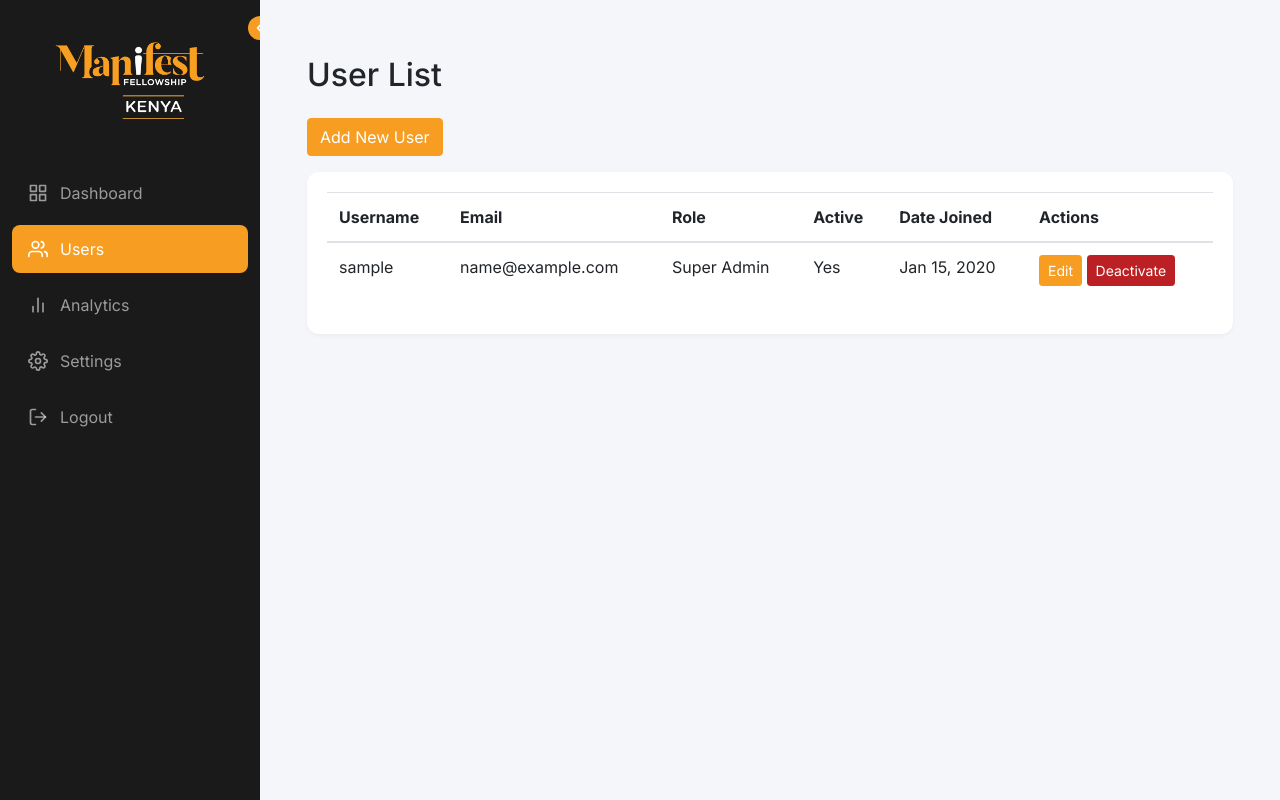
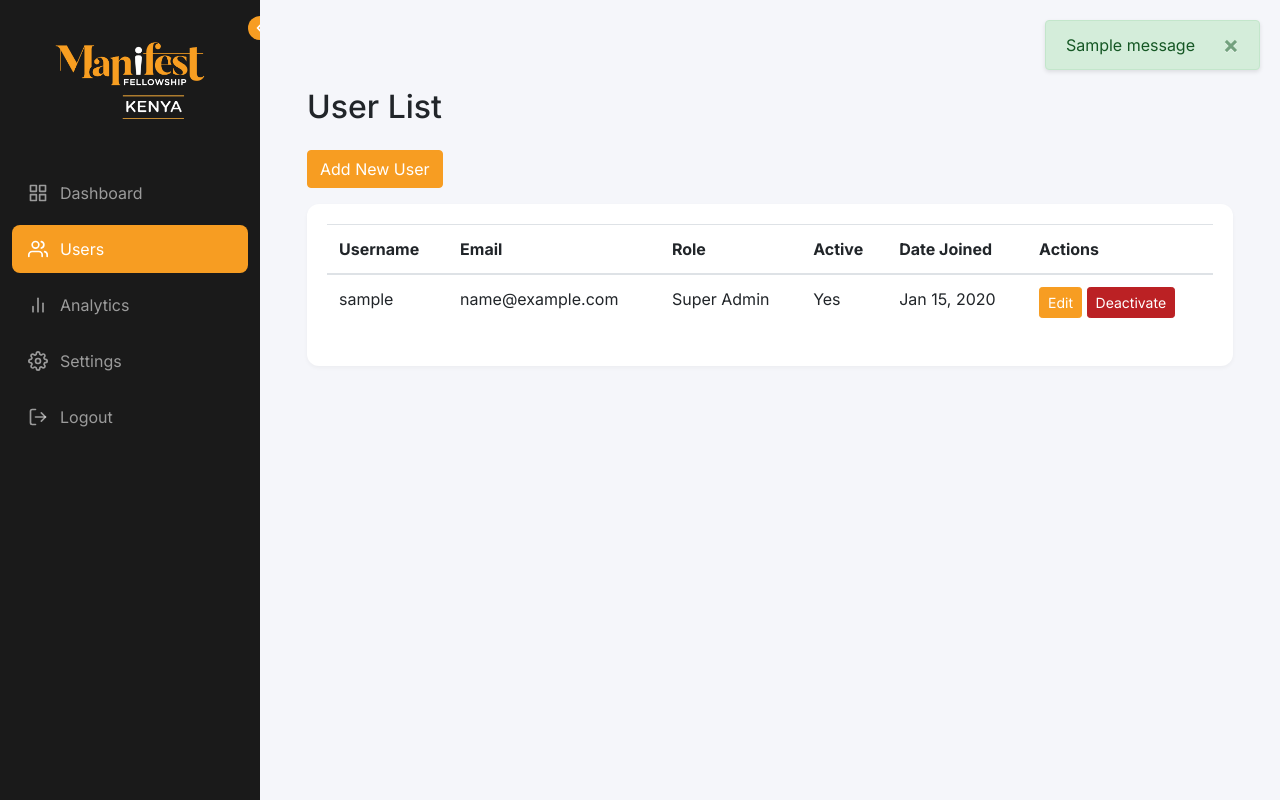
Before and after one commit to am-derrick/church_reg, a Django app: page /custom_admin/users/ in a window 1280 px wide. Run offline with Django 5.2, Linux system fonts and the light colour scheme; a user stored in the database is signed in; tables that the repository leaves empty hold one stand-in row (values such as "Sample post"); one stand-in notice (Sample message) is shown.

Commit message:
refactor: error messages to be shown when a user without rights tries to perform an action

```diff
--- a/custom_admin/views.py
+++ b/custom_admin/views.py
@@ -2,7 +2,7 @@ from .utils import get_page_range
 from django.core.paginator import Paginator, PageNotAnInteger, EmptyPage
 from django.db.models import Q
 from datetime import datetime
-from .utils import super_admin_required, admin_required
+from .utils import permission_required, is_super_admin, is_admin
 from .forms import CustomUserCreationForm, CustomUserChangeForm
 from django.contrib.auth import get_user_model
 from django.shortcuts import render, redirect, get_object_or_404
@@ -102,7 +102,8 @@ def user_list(request):
     users = User.objects.all().order_by('-date_joined')
     return render(request, 'custom_admin/user_list.html', {'users': users})
 
-@admin_required
+@login_required
+@permission_required(is_admin)
 def user_create(request):
     """super user creates admins"""
     if request.method == 'POST':
@@ -115,7 +116,8 @@ def user_create(request):
         form = CustomUserCreationForm()
     return render(request, 'custom_admin/user_form.html', {'form': form})
 
-@admin_required
+@login_required
+@permission_required(is_admin)
 def user_edit(request, user_id):
     """super user edits users"""
     user = get_object_or_404(User, id=user_id)
@@ -129,10 +131,14 @@ def user_edit(request, user_id):
         form = CustomUserChangeForm(instance=user)
     return render(request, 'custom_admin/user_form.html', {'form': form})
 
-@super_admin_required
+@login_required
+@permission_required(is_super_admin)
 def user_deactivate(request, user_id):
-    """super user deletes/deactivates other users"""
+    """super user deactivates other users"""
     user = get_object_or_404(User, id=user_id)
+    if user == request.user:
+        messages.error(request, "You cannot deactivate your own account.")
+        return redirect('user_list')
     user.is_active = False
     user.save()
     messages.success(request, 'User deactivated succesfully.')
--- a/templates/custom_admin/admin_base.html
+++ b/templates/custom_admin/admin_base.html
@@ -171,6 +171,19 @@
             stroke-linejoin: round;
             fill: none;
         }
+
+        /* Error Messages */
+        .messages-container {
+            position: fixed;
+            top: 20px;
+            right: 20px;
+            z-index: 1050;
+            max-width: 400px;
+        }
+        .alert {
+            margin-bottom: 10px;
+            box-shadow: 0 2px 4px rgba(0,0,0,0.1);
+        }
     </style>
     {% block extra_css %}{% endblock %}
     {% load static %}
@@ -247,6 +260,10 @@
 
     <!-- Main Content -->
     <div class="main-content" id="mainContent">
+        <!-- Error Messages -->
+         <div class="container-fluid py-3">
+            {% include 'custom_admin/messages.html' %}
+         </div>
         <!-- Page Content -->
         <div class="container-fluid mt-4">
             {% block content %}{% endblock %}
--- /dev/null
+++ b/templates/custom_admin/messages.html
@@ -0,0 +1,12 @@
+{% if messages %}
+<div class="messages-container">
+    {% for message in messages %}
+        <div class="alert alert-{% if message.tags == 'error' %}danger{% else %}{{ message.tags }}{% endif %} alert-dismissible fade show" role="alert">
+            {{ message }}
+            <button type="button" class="close" data-dismiss="alert" aria-label="Close">
+                <span aria-hidden="true">&times;</span>
+            </button>
+        </div>
+    {% endfor %}
+</div>
+{% endif %}
```
Also changed, not shown: custom_admin/utils.py (+19 -12 lines), templates/custom_admin/admin_dashboard.html (+8 -6 lines).
